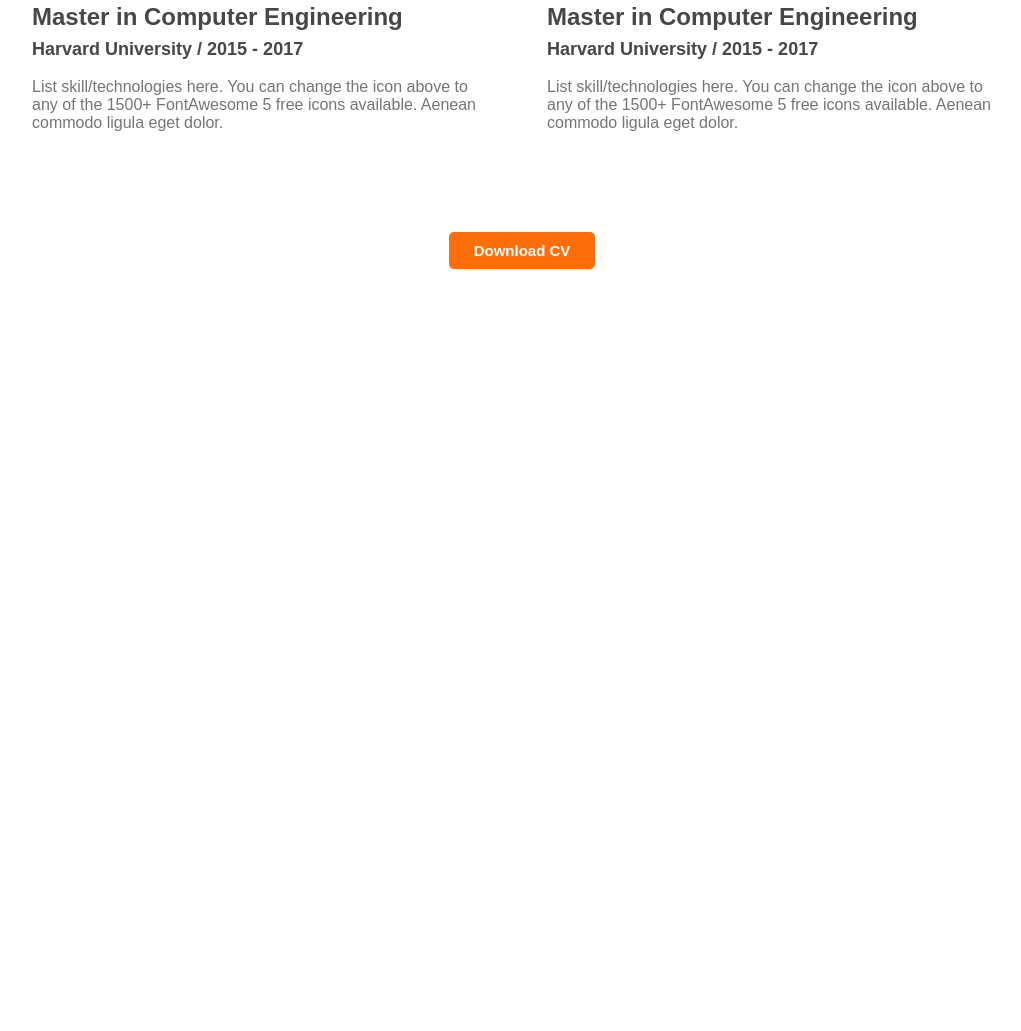
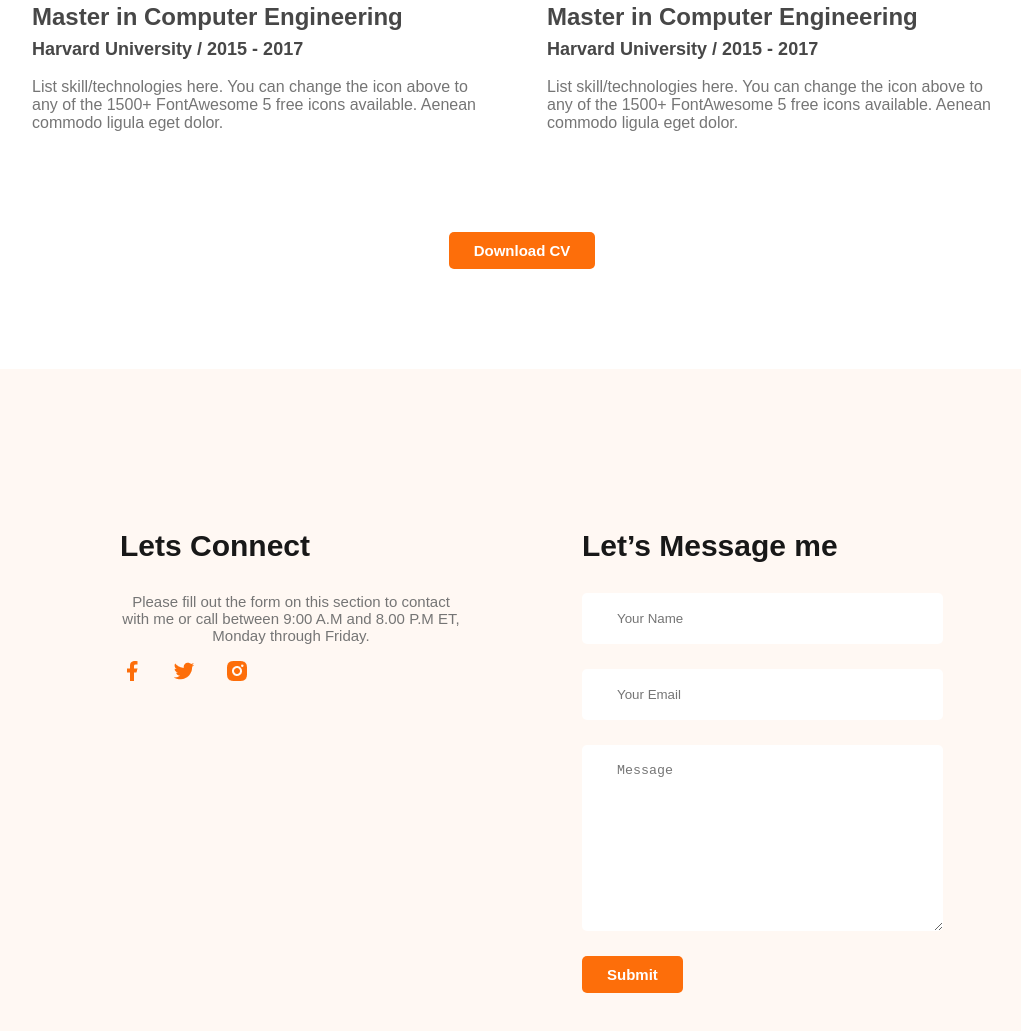
Before and after one commit to Wahidulwamy/web-developer-portfolio, a plain HTML site: page index.html in a window 1280 px wide. Shown: the part 2548-3579 px from the top of the page, without its empty margins (118-1139 px from the left). Before the commit the page ends 2897 px from the top, so only its background shows below. Drawn offline with Linux system fonts and the light colour scheme.

Commit message:
finished footer

```diff
--- a/index.html
+++ b/index.html
@@ -158,6 +158,29 @@
 
     </main>
     <footer>
+        <div class="footer-column">
+            <h3 class="footer-title">Lets Connect</h3>
+            <p class="section-description">Please fill out the form on this section to contact with me or call between 9:00 A.M and 8.00 P.M ET, Monday through Friday.
+
+            </p>
+            <div class="social-links">
+                <a href=""><img src="images/icons/facebook.png" alt=""></a>
+
+                <a href=""><img src="images/icons/twitter.png" alt=""></a>
+
+                <a href=""><img src="images/icons/insta.png" alt=""></a>
+            </div>
+        </div>
+        <div class="footer-column">
+            <h3 class="footer-title">Let’s Message me</h3>
+            <form class="contact" action="">
+                <input type="text" placeholder="Your Name">
+                <input type="email" name="" placeholder="Your Email" id="">
+                <textarea placeholder="Message" name=""  id="" cols="30" rows="10"></textarea>
+                <input class="button-primary" type="submit" value="Submit">
+            </form>
+
+        </div>
 
 
     </footer>
--- a/styles/portfolio.css
+++ b/styles/portfolio.css
@@ -174,3 +174,37 @@ main section{
     text-align: center;
     margin-top: 40px;
 }
+/* fotter styles */
+footer{
+    display: flex;
+    gap: 120px;
+    background:#fff8f3;
+    padding:130px 230px;
+    margin-top: 100px;
+}
+.footer-column{
+    width: 50%;
+}
+
+.contact input[type="text"], .contact input[type="Email"],
+ textarea{
+    display: block;
+    margin-bottom: 25px;
+    padding: 18px 35px;
+    color: #757575;
+    border: none;
+    border-radius: 5px;
+    background: #fff;
+    width: 85%;
+
+}
+.social-links a{
+    margin-right: 24px;
+}
+
+.footer-title{
+    color: #181818;
+    font-size: 30px;
+    font-weight: 700;
+
+}
```
